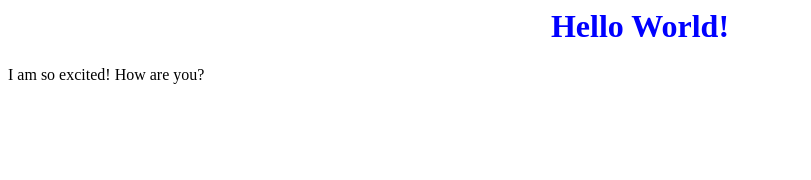
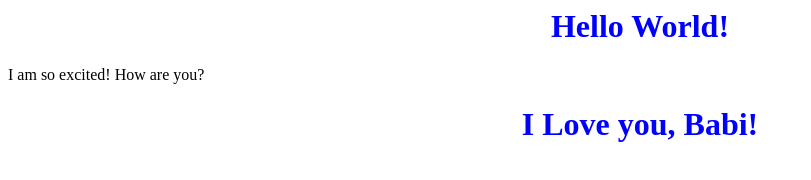
Before and after one commit to jaymercado/Coursera, a plain HTML site: page site/index.html in a window 1280 px wide. Shown: the whole page, without its empty margins (0-811 px from the left). Drawn offline with Linux system fonts and the light colour scheme.

Commit message:
added "module 2 solution"

```diff
--- a/site/index.html
+++ b/site/index.html
@@ -12,5 +12,6 @@
 	<body>
 		<h1>Hello World!</h1>
 		<p>I am so excited! How are you?</p>
+		<h1>I Love you, Babi!</h1>
 	</body>
 </html>
```
Also changed, not shown: 1 other file.
